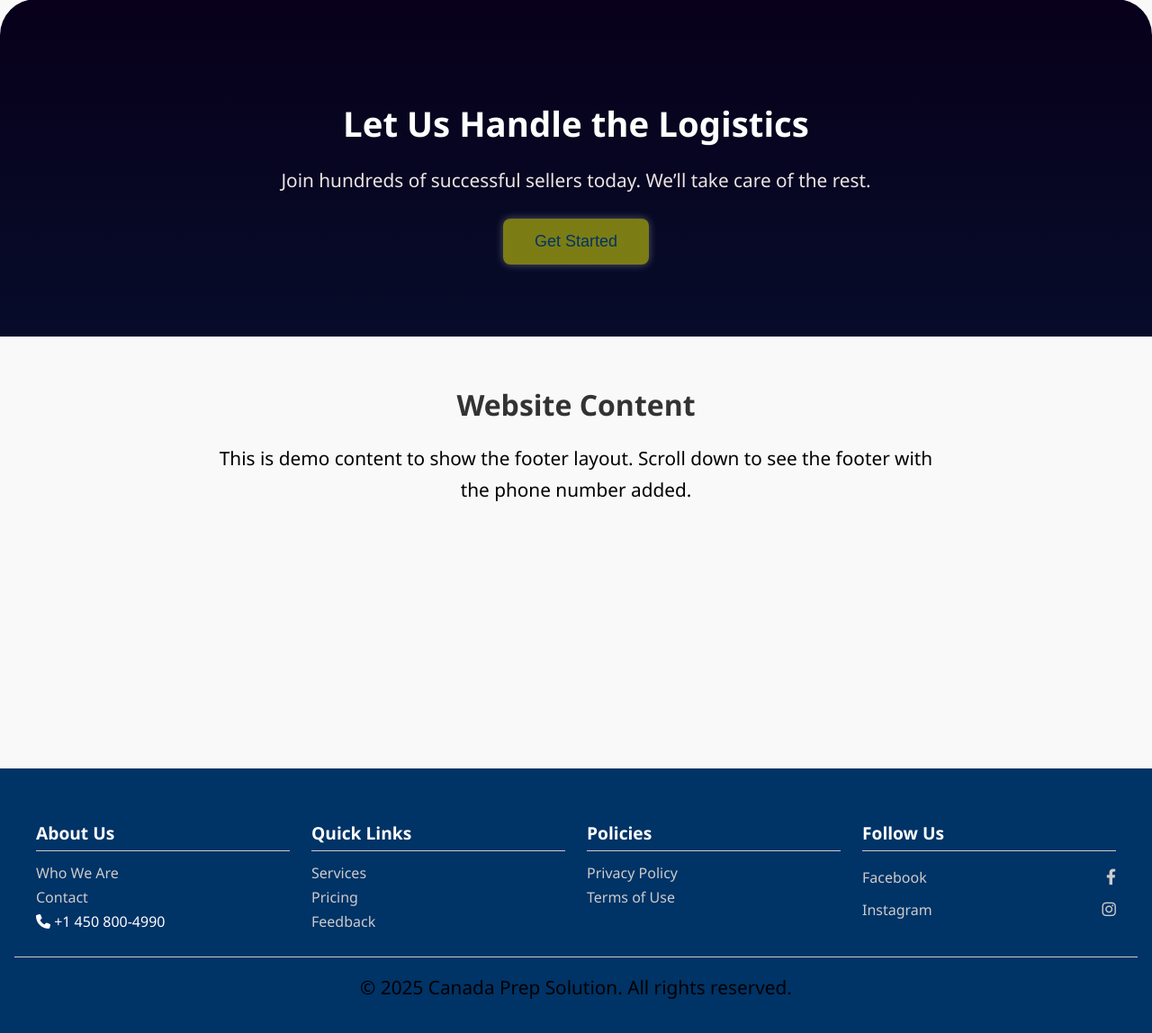
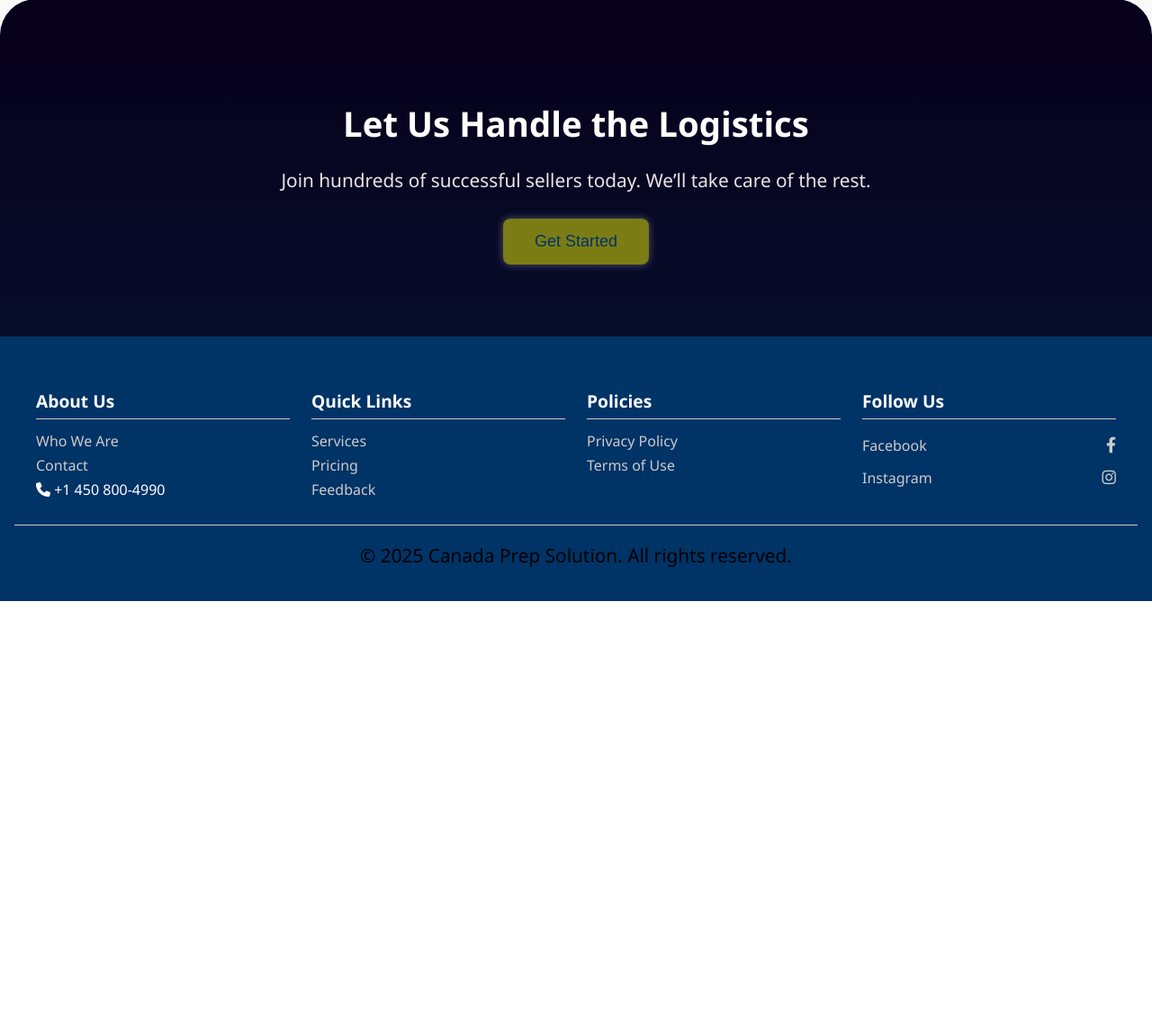
Before and after one commit to WardahFayyaz/PrepWebsite, a Node server app: page /about in a window 1280 px wide. Shown: the part 3052-4200 px from the top of the page at 90% size. After the commit the page ends 3720 px from the top, so only its background shows below. Run offline with Node 20, Linux system fonts and the light colour scheme; some libraries are stand-ins or nearby versions.

Commit message:
Finally Updated

```diff
--- a/main.js
+++ b/main.js
@@ -45,6 +45,7 @@ app.get("/pricing", (req, res) => res.render("pricing"));
 app.get("/fbaprep", (req, res) => res.render("fbaprep"));
 app.get("/terms-of-use", (req, res) => res.render("terms-of-use"));
 app.get("/privacy-policy", (req, res) => res.render("privacy-policy"));
+
 app.use("/auth", authRoutes);
 app.use("/contact", contactRoutes);
 
@@ -62,13 +63,6 @@ app.use((req, res) => {
 });
 
 // ========================
-// Export for Vercel & Local Run
+// Export App (Vercel will use this)
 // ========================
-if (require.main === module) {
-  const PORT = process.env.PORT || 3000;
-  app.listen(PORT, () => {
-    console.log(`🚀 Server running on http://localhost:${PORT}`);
-  });
-}
-
 module.exports = app;
--- a/views/footer.ejs
+++ b/views/footer.ejs
@@ -102,13 +102,6 @@
   </style>
 </head>
 <body>
-
-<!-- Demo content to push footer down -->
-<div class="demo-content">
-  <h1>Website Content</h1>
-  <p>This is demo content to show the footer layout. Scroll down to see the footer with the phone number added.</p>
-</div>
-
 <footer class="footer">
   <div class="footer-container">
     <div class="footer-section">
```
